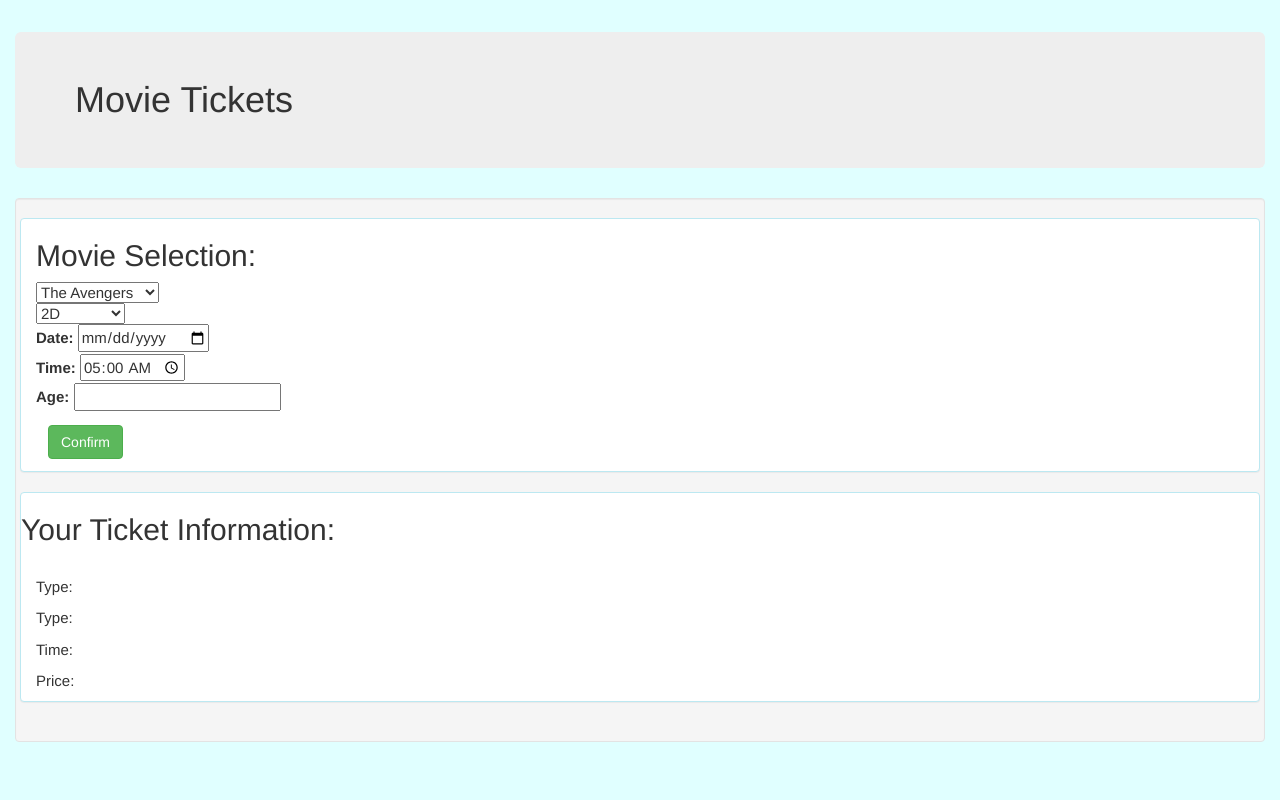
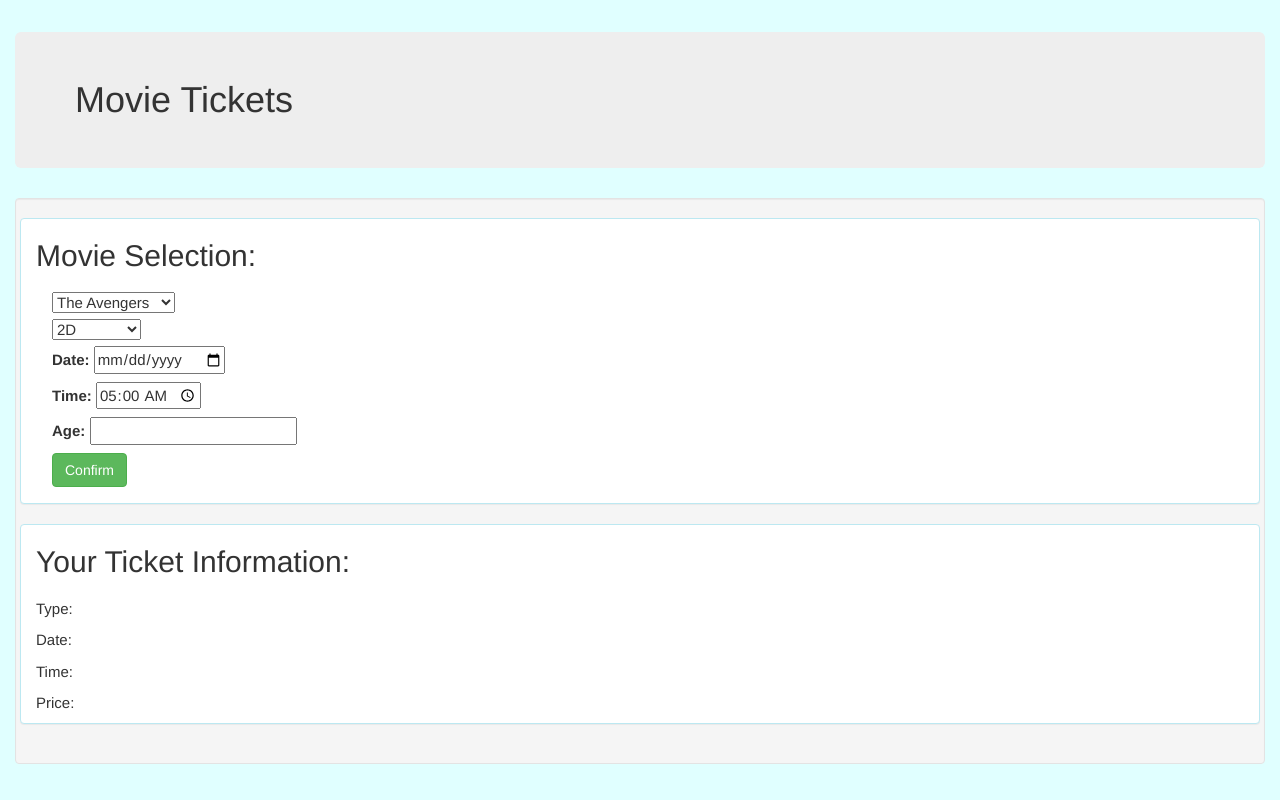
Before and after one commit to RandyWeyer/movie-tickets, a plain HTML site: page index.html in a window 1280 px wide. Drawn offline with Linux system fonts and the light colour scheme.

Commit message:
h2 headers match format

```diff
--- a/css/styles.css
+++ b/css/styles.css
@@ -10,10 +10,12 @@ body  {
 }
 
 .mod-form {
-  text-align: center;
+  /*text-align: center;*/
+  padding: 6px;
+  margin: 6px;
 }
 
 .mod-div  {
-  padding: 6px;
-  margin: 6px;
+  padding: 2px;
+  margin: 2px;
 }
--- a/index.html
+++ b/index.html
@@ -14,8 +14,8 @@
     <div class="row panel panel-info">
       <div class="col-md-6">
         <h2>Movie Selection:</h2>
-        <form id="form-movie">
-          <div>
+        <form id="form-movie" class="mod-form">
+          <div class="mod-div">
             <select id="input-movie">
               <option>The Avengers</option>
               <option>Iron Man</option>
@@ -23,22 +23,21 @@
               <option>Doctor Strange</option>
             </select>
           </div>
-          <div>
+          <div class="mod-div">
             <select id="input-type">
               <option value="0">2D</option>
               <option value="1">3D RMYX</option>
             </select>
           </div>
-          <div >
+          <div class="mod-div">
             <label for="input-date">Date: </label>
             <input id="input-date" type="date">
           </div>
-
-          <div>
+          <div class="mod-div">
             <label for="input-time">Time: </label>
             <input id="input-time" type="time" value="05:00">
           </div>
-          <div>
+          <div class="mod-div">
             <label for="input-age">Age: </label>
             <input id="input-age" type="number">
           </div>
@@ -48,15 +47,14 @@
         </form>
       </div>
     </div>
-    <div id="ticket-info" class="row initial-hide panel panel-info">
-      <h2>Your Ticket Information:</h2>
+    <div id="ticket-info" class="row panel panel-info">
       <div class="col-md-6">
+        <h2>Your Ticket Information:</h2>
         <h2><span class="output-movie"></span></h2>
         <p>Type: <span class="output-type"></span></p>
-        <p>Type: <span class="output-date"></span></p>
+        <p>Date: <span class="output-date"></span></p>
         <p>Time: <span class="output-time"></span></p>
         <p>Price: <span class="output-price"></span></p>
-        <!-- <button id="task-remove" class="btn">Remove</button> -->
       </div>
     </div>
   </div>
```
